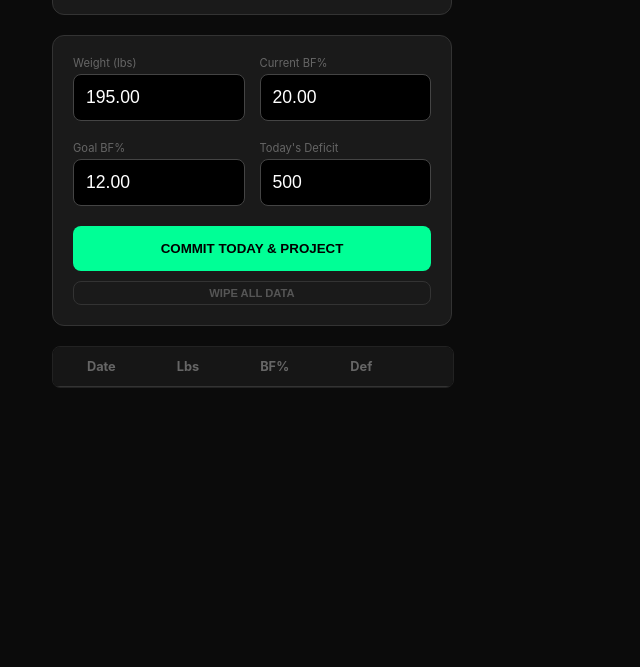
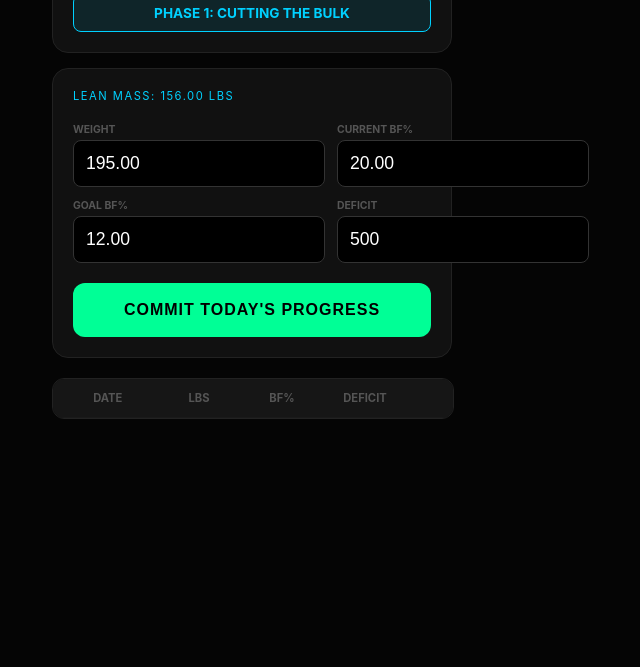
Before and after one commit to aaronharman03/Cutting, a plain HTML site: page index.html in a window 1280 px wide. Shown: the part 133-800 px from the top of the page, without its empty margins (388-1028 px from the left). Drawn offline with Linux system fonts and the light colour scheme.

Commit message:
Update index.html

```diff
--- a/index.html
+++ b/index.html
@@ -3,173 +3,185 @@
 <head>
     <meta charset="UTF-8">
     <meta name="viewport" content="width=device-width, initial-scale=1.0">
-    <title>Physique Projector</title>
+    <title>12% Project: Phased</title>
     <style>
-        :root { --accent: #00ff96; --bg: #0b0b0b; --card: #1a1a1a; --danger: #ff4d4d; }
-        body { background: var(--bg); color: white; font-family: -apple-system, sans-serif; display: flex; flex-direction: column; align-items: center; padding: 15px; margin: 0; }
+        :root { --accent: #00ff96; --bg: #050505; --card: #111; --danger: #ff4d4d; --phase: #00d1ff; }
+        body { background: var(--bg); color: white; font-family: -apple-system, BlinkMacSystemFont, "Segoe UI", Roboto, Helvetica, Arial, sans-serif; display: flex; flex-direction: column; align-items: center; padding: 15px; margin: 0; }
         .container { width: 100%; max-width: 400px; }
-        .card { background: var(--card); padding: 20px; border-radius: 12px; border: 1px solid #333; margin-bottom: 20px; }
 
-        .stat-header { font-size: 0.75rem; color: #888; text-transform: uppercase; letter-spacing: 1px; }
-        .main-val { font-size: 2.8rem; font-weight: 800; color: var(--accent); margin-bottom: 5px; display: block; }
+        /* Stats Dashboard */
+        .card { background: var(--card); padding: 20px; border-radius: 16px; border: 1px solid #222; margin-bottom: 15px; }
+        .stat-label { font-size: 0.7rem; color: #666; text-transform: uppercase; letter-spacing: 1.5px; }
+        .main-val { font-size: 3.2rem; font-weight: 900; color: var(--accent); margin: 5px 0; display: block; }
 
-        .input-row { display: grid; grid-template-columns: 1fr 1fr; gap: 15px; margin-top: 20px; }
-        label { display: block; font-size: 0.7rem; color: #666; margin-bottom: 4px; }
-        input { width: 100%; background: #000; border: 1px solid #444; color: #fff; padding: 12px; border-radius: 8px; box-sizing: border-box; font-size: 1.1rem; }
-        input:focus { border-color: var(--accent); outline: none; }
+        /* Milestone Badge */
+        .milestone-badge { background: rgba(0, 209, 255, 0.1); color: var(--phase); border: 1px solid var(--phase); padding: 10px; border-radius: 8px; font-size: 0.85rem; font-weight: bold; text-align: center; text-transform: uppercase; margin-top: 10px; }
 
-        .btn { width: 100%; padding: 15px; background: var(--accent); color: #000; border: none; border-radius: 8px; font-weight: bold; margin-top: 20px; cursor: pointer; text-transform: uppercase; }
-        .btn-clear { background: none; border: 1px solid #333; color: #555; margin-top: 10px; font-size: 0.7rem; width: 100%; cursor: pointer; border-radius: 8px; padding: 5px; }
+        /* Inputs */
+        .input-grid { display: grid; grid-template-columns: 1fr 1fr; gap: 12px; margin-top: 20px; }
+        .input-group { display: flex; flex-direction: column; }
+        label { font-size: 0.65rem; color: #555; margin-bottom: 4px; text-transform: uppercase; font-weight: bold; }
+        input { background: #000; border: 1px solid #333; color: #fff; padding: 12px; border-radius: 8px; font-size: 1.1rem; outline: none; transition: border 0.2s; }
+        input:focus { border-color: var(--accent); }
 
-        .history-list { margin-top: 20px; width: 100%; background: #111; border-radius: 8px; overflow: hidden; border: 1px solid #222; }
-        .log-item { display: grid; grid-template-columns: 1fr 1fr 1fr 1fr 0.5fr; font-size: 0.8rem; padding: 12px 5px; border-bottom: 1px solid #222; text-align: center; align-items: center; }
-        .log-header { color: #666; font-weight: bold; background: #161616; border-bottom: 1px solid #333; }
-        .log-scroll { max-height: 300px; overflow-y: auto; }
+        .commit-btn { width: 100%; padding: 18px; background: var(--accent); color: #000; border: none; border-radius: 12px; font-weight: 900; margin-top: 20px; cursor: pointer; text-transform: uppercase; letter-spacing: 1px; font-size: 1rem; }
+        .commit-btn:active { transform: scale(0.97); }
 
-        .del-btn { color: #555; cursor: pointer; font-size: 1.2rem; font-weight: bold; transition: color 0.2s; }
-        .del-btn:hover { color: var(--danger); }
+        /* Color-Coded History */
+        .history-container { width: 100%; margin-top: 20px; background: #0a0a0a; border-radius: 12px; border: 1px solid #222; overflow: hidden; }
+        .log-row { display: grid; grid-template-columns: 1.2fr 1fr 1fr 1fr 0.5fr; font-size: 0.8rem; padding: 12px 5px; border-bottom: 1px solid #1a1a1a; text-align: center; align-items: center; }
+        .log-header { background: #161616; color: #555; font-weight: bold; font-size: 0.7rem; text-transform: uppercase; }
+        .scroll-area { max-height: 280px; overflow-y: auto; }
+
+        .status-dot { height: 8px; width: 8px; border-radius: 50%; display: inline-block; margin-right: 5px; }
+        .green-bg { background: var(--accent); box-shadow: 0 0 10px var(--accent); }
+        .red-bg { background: var(--danger); box-shadow: 0 0 10px var(--danger); }
+        .del-btn { color: #333; cursor: pointer; font-size: 1.2rem; }
     </style>
 </head>
 <body>
 
     <div class="container">
         <div class="card">
-            <div class="stat-header">Projected Goal Arrival</div>
-            <span class="main-val" id="eta-display">---</span>
-            <div id="status-subtext" style="font-size: 0.9rem; color: #bbb;">Update metrics to project</div>
+            <div class="stat-label">Arrival Deadline</div>
+            <span class="main-val" id="eta-text">---</span>
+            <div id="milestone-text" class="milestone-badge">Awaiting Data...</div>
         </div>
 
         <div class="card">
-            <div class="input-row" style="margin-top:0;">
-                <div>
-                    <label>Weight (lbs)</label>
-                    <input type="number" id="cur-w" value="195.00" step="0.01">
+            <div class="stat-label" style="color:var(--phase)">Lean Mass: <span id="lbm-display">0.00</span> lbs</div>
+            <div class="input-grid">
+                <div class="input-group">
+                    <label>Weight</label>
+                    <input type="number" id="in-w" value="195.00" step="0.01">
                 </div>
-                <div>
+                <div class="input-group">
                     <label>Current BF%</label>
-                    <input type="number" id="cur-bf" value="20.00" step="0.01">
+                    <input type="number" id="in-bf" value="20.00" step="0.01">
+                </div>
+                <div class="input-group">
+                    <label>Goal BF%</label>
+                    <input type="number" id="in-goal" value="12.00" step="0.1">
+                </div>
+                <div class="input-group">
+                    <label>Deficit</label>
+                    <input type="number" id="in-def" value="500">
                 </div>
             </div>
-            <div class="input-row">
-                <div>
-                    <label>Goal BF%</label>
-                    <input type="number" id="goal-bf" value="12.00" step="0.01">
-                </div>
-                <div>
-                    <label>Today's Deficit</label>
-                    <input type="number" id="today-def" value="500">
-                </div>
-            </div>
-
-            <button class="btn" onclick="commitDay()">Commit Today & Project</button>
-            <button class="btn btn-clear" onclick="clearAllData()">Wipe All Data</button>
+            <button class="commit-btn" onclick="commitEntry()">Commit Today's Progress</button>
         </div>
 
-        <div class="history-list">
-            <div class="log-item log-header">
-                <span>Date</span><span>Lbs</span><span>BF%</span><span>Def</span><span></span>
+        <div class="history-container">
+            <div class="log-row log-header">
+                <span>Date</span><span>Lbs</span><span>BF%</span><span>Deficit</span><span></span>
             </div>
-            <div id="history-box" class="log-scroll"></div>
+            <div id="history-box" class="scroll-area"></div>
         </div>
     </div>
 
 <script>
-    let history = JSON.parse(localStorage.getItem('physique_logs_v3')) || [];
+    let logs = JSON.parse(localStorage.getItem('shred_logs_vFinal')) || [];
 
-    function updateDisplay() {
-        const w = parseFloat(document.getElementById('cur-w').value);
-        const cbf = parseFloat(document.getElementById('cur-bf').value) / 100;
-        const gbf = parseFloat(document.getElementById('goal-bf').value) / 100;
-        const def = parseFloat(document.getElementById('today-def').value);
+    function updateUI() {
+        const w = parseFloat(document.getElementById('in-w').value);
+        const bf = parseFloat(document.getElementById('in-bf').value) / 100;
+        const goal = parseFloat(document.getElementById('in-goal').value) / 100;
+        const def = parseFloat(document.getElementById('in-def').value);
 
-        if (isNaN(w) || isNaN(cbf) || isNaN(gbf)) return;
+        if (isNaN(w) || isNaN(bf) || isNaN(goal)) return;
 
-        const lbm = w * (1 - cbf);
-        const targetW = lbm / (1 - gbf);
-        const lbsLeft = w - targetW;
+        // Math
+        const lbm = w * (1 - bf);
+        document.getElementById('lbm-display').innerText = lbm.toFixed(2);
 
-        if (def > 0 && lbsLeft > 0) {
-            const days = (lbsLeft * 3500) / def;
-            const targetDate = new Date();
-            targetDate.setDate(targetDate.getDate() + days);
-            document.getElementById('eta-display').innerText = targetDate.toLocaleDateString(undefined, { month: 'short', day: 'numeric', year: 'numeric' });
-            document.getElementById('status-subtext').innerText = `${lbsLeft.toFixed(2)} lbs of fat to goal`;
-        } else if (lbsLeft <= 0) {
-            document.getElementById('eta-display').innerText = "GOAL REACHED";
-            document.getElementById('status-subtext').innerText = "Target physique achieved";
+        const targetW = lbm / (1 - goal);
+        const diff = w - targetW;
+
+        // Milestone Logic
+        const bfPct = bf * 100;
+        const ms = document.getElementById('milestone-text');
+        if (bfPct > 18) ms.innerText = "Phase 1: Cutting the Bulk";
+        else if (bfPct > 15) ms.innerText = "Phase 2: Muscle Definition Emerging";
+        else if (bfPct > 13) ms.innerText = "Phase 3: The Final Hardening";
+        else if (bfPct > goal * 100) ms.innerText = "Strike Zone: Within Reach";
+        else ms.innerText = "Goal Achieved: Maintenance Mode";
+
+        // ETA Logic
+        const etaDisplay = document.getElementById('eta-text');
+        if (def > 0 && diff > 0) {
+            const days = (diff * 3500) / def;
+            const d = new Date();
+            d.setDate(d.getDate() + days);
+            etaDisplay.innerText = d.toLocaleDateString(undefined, { month: 'short', day: 'numeric' });
+            etaDisplay.style.color = "var(--accent)";
+        } else if (diff <= 0) {
+            etaDisplay.innerText = "FINISHED";
+            etaDisplay.style.color = "white";
         } else {
-            document.getElementById('eta-display').innerText = "PAUSED";
-            document.getElementById('status-subtext').innerText = "Surplus/Maintenance active";
+            etaDisplay.innerText = "STALLED";
+            etaDisplay.style.color = "var(--danger)";
         }
-        renderHistory();
+
+        renderLogs();
     }
 
-    function commitDay() {
-        const w = parseFloat(document.getElementById('cur-w').value);
-        const cbf = parseFloat(document.getElementById('cur-bf').value);
-        const def = parseFloat(document.getElementById('today-def').value);
+    function commitEntry() {
+        const w = parseFloat(document.getElementById('in-w').value);
+        const bf = parseFloat(document.getElementById('in-bf').value);
+        const def = parseFloat(document.getElementById('in-def').value);
 
         const entry = {
-            id: Date.now(), // Unique ID for individual deletion
+            id: Date.now(),
             date: new Date().toLocaleDateString(undefined, {month:'2-digit', day:'2-digit'}),
-            weight: w.toFixed(2),
-            bf: cbf.toFixed(2),
+            w: w.toFixed(2),
+            bf: bf.toFixed(2),
             def: def
         };
 
-        history.push(entry);
-        saveAndSync();
+        logs.push(entry);
+        localStorage.setItem('shred_logs_vFinal', JSON.stringify(logs));
 
-        // Project for tomorrow
-        const weightLost = def / 3500;
-        const newWeight = w - weightLost;
-        const lbm = w * (1 - (cbf/100));
-        const newBF = ((newWeight - lbm) / newWeight) * 100;
+        // Auto-Project Tomorrow
+        const lbsLost = def / 3500;
+        const newW = w - lbsLost;
+        const lbm = w * (1 - (bf/100));
+        const newBF = ((newW - lbm) / newW) * 100;
 
-        document.getElementById('cur-w').value = newWeight.toFixed(2);
-        document.getElementById('cur-bf').value = newBF.toFixed(2);
+        document.getElementById('in-w').value = newW.toFixed(2);
+        document.getElementById('in-bf').value = newBF.toFixed(2);
 
-        updateDisplay();
-
+        updateUI();
         const box = document.getElementById('history-box');
         box.scrollTop = box.scrollHeight;
     }
 
     function deleteEntry(id) {
-        if(confirm("Delete this entry?")) {
-            history = history.filter(item => item.id !== id);
-            saveAndSync();
-            updateDisplay();
+        if(confirm("Delete this log?")) {
+            logs = logs.filter(l => l.id !== id);
+            localStorage.setItem('shred_logs_vFinal', JSON.stringify(logs));
+            updateUI();
         }
     }
 
-    function saveAndSync() {
-        localStorage.setItem('physique_logs_v3', JSON.stringify(history));
+    function renderLogs() {
+        const box = document.getElementById('history-box');
+        box.innerHTML = logs.map(l => {
+            const colorClass = l.def >= 0 ? 'green-bg' : 'red-bg';
+            const textColor = l.def >= 0 ? 'var(--accent)' : 'var(--danger)';
+            return `
+                <div class="log-row">
+                    <span>${l.date}</span>
+                    <span>${l.w}</span>
+                    <span>${l.bf}%</span>
+                    <span style="color:${textColor}"><span class="status-dot ${colorClass}"></span>${l.def}</span>
+                    <span class="del-btn" onclick="deleteEntry(${l.id})">×</span>
+                </div>
+            `;
+        }).join('');
     }
 
-    function renderHistory() {
-        const box = document.getElementById('history-box');
-        box.innerHTML = history.map(item => `
-            <div class="log-item">
-                <span>${item.date}</span>
-                <span>${item.weight}</span>
-                <span>${item.bf}%</span>
-                <span style="color:${item.def >= 0 ? 'var(--accent)' : 'var(--danger)'}">${item.def}</span>
-                <span class="del-btn" onclick="deleteEntry(${item.id})">×</span>
-            </div>
-        `).join('');
-    }
-
-    function clearAllData() {
-        if(confirm("Wipe all history?")) {
-            history = [];
-            localStorage.removeItem('physique_logs_v3');
-            updateDisplay();
-        }
-    }
-
-    document.querySelectorAll('input').forEach(i => i.addEventListener('input', updateDisplay));
-    updateDisplay();
+    document.querySelectorAll('input').forEach(i => i.addEventListener('input', updateUI));
+    updateUI();
 </script>
 
 </body>
```
